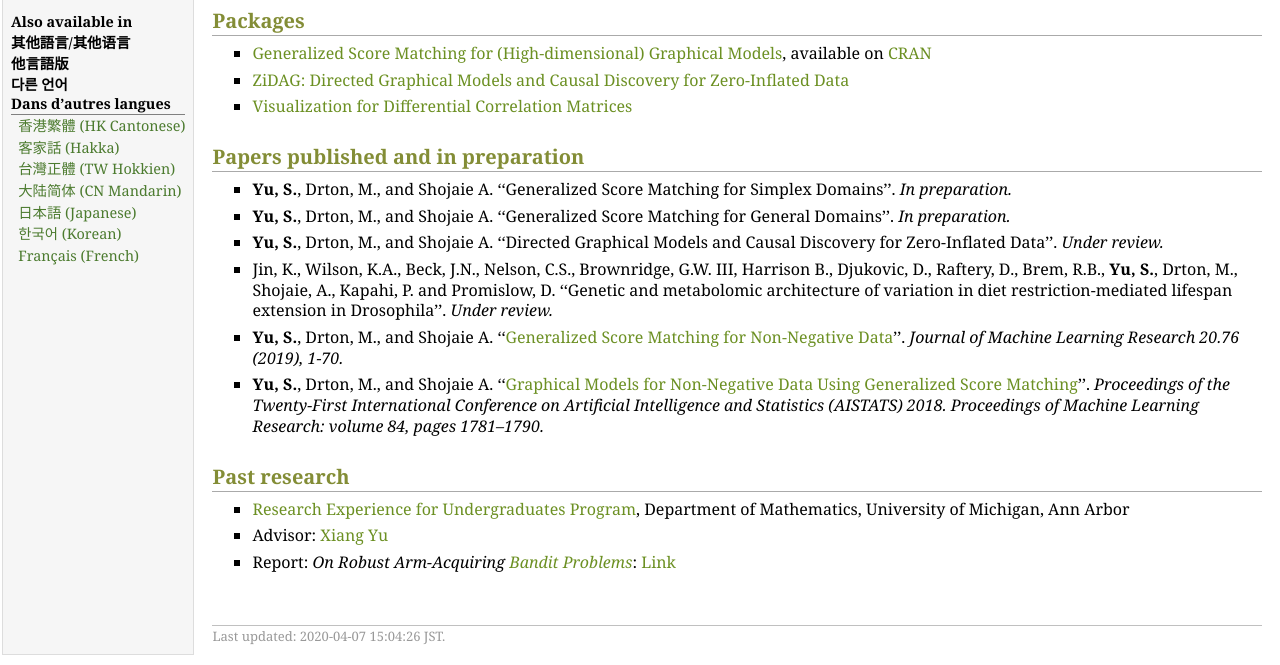
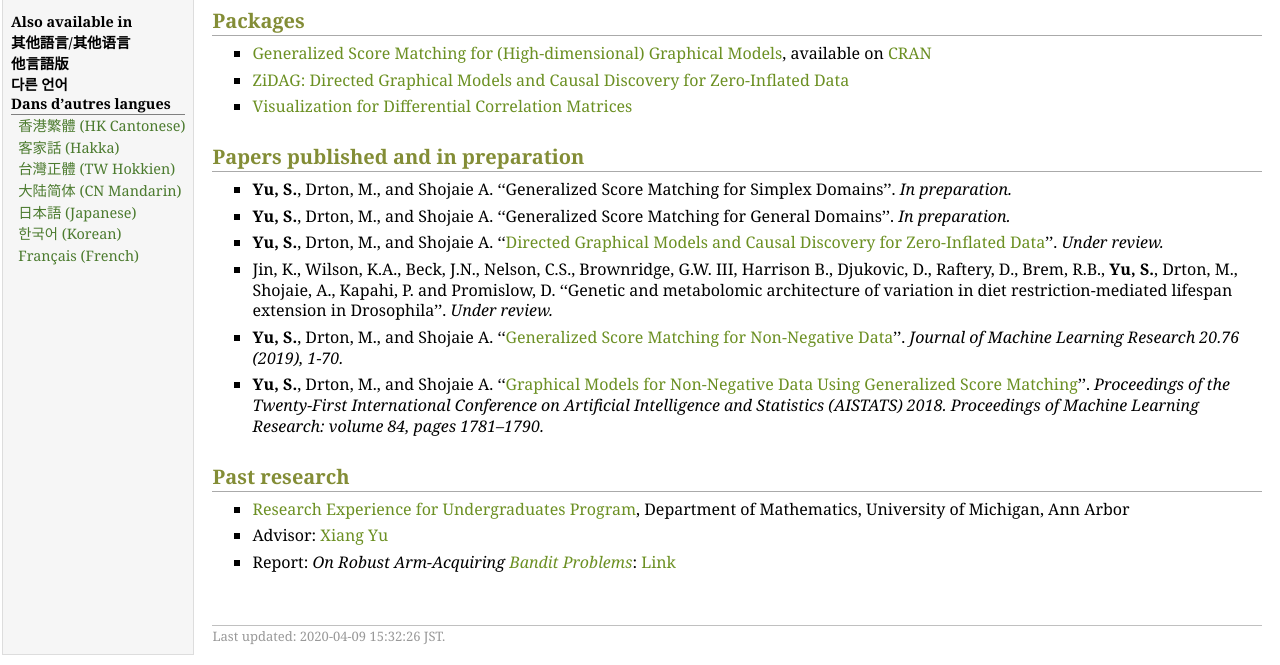
Before and after one commit to sqyu/sqyu.github.io, a plain HTML site: page research.html in a window 1280 px wide. Shown: the part 135-800 px from the top of the page. Drawn offline with Linux system fonts and the light colour scheme.

Commit message:
Link to zero arxiv

```diff
--- a/research.html
+++ b/research.html
@@ -55,12 +55,12 @@ ga('send', 'pageview');
 </li>
 <li><p><b>Yu, S.</b>, Drton, M., and Shojaie A.&nbsp;&lsquo;&lsquo;Generalized Score Matching for General Domains&rsquo;&rsquo;. <i>In preparation.</i></p>
 </li>
-<li><p><b>Yu, S.</b>, Drton, M., and Shojaie A.&nbsp;&lsquo;&lsquo;Directed Graphical Models and Causal Discovery for Zero-Inflated Data&rsquo;&rsquo;. <i>Under review.</i></p>
+<li><p><b>Yu, S.</b>, Drton, M., and Shojaie A.&nbsp;&lsquo;&lsquo;<a href="https://arxiv.org/abs/2004.04150">Directed Graphical Models and Causal Discovery for Zero-Inflated Data</a>&rsquo;&rsquo;. <i>Under review.</i></p>
 </li>
 <li><p>Jin, K., Wilson, K.A., Beck, J.N., Nelson, C.S., Brownridge, G.W. III, Harrison B., Djukovic, D., Raftery, D., Brem, R.B., <b>Yu, S.</b>,
 Drton, M., Shojaie, A., Kapahi, P. and Promislow, D.&nbsp;&lsquo;&lsquo;Genetic and metabolomic architecture of variation in diet restriction-mediated lifespan extension in Drosophila&rsquo;&rsquo;. <i>Under review.</i></p>
 </li>
-<li><p><b>Yu, S.</b>, Drton, M., and Shojaie A.&nbsp;&lsquo;&lsquo;<a href="http://jmlr.org/papers/volume20/18-278/18-278.pdf">Generalized Score Matching for Non-Negative Data</a>&rsquo;&rsquo;. <i>Journal of Machine Learning Research 20.76 (2019), 1-70.</i></p>
+<li><p><b>Yu, S.</b>, Drton, M., and Shojaie A.&nbsp;&lsquo;&lsquo;<a href="http://jmlr.org/papers/v20/18-278.html">Generalized Score Matching for Non-Negative Data</a>&rsquo;&rsquo;. <i>Journal of Machine Learning Research 20.76 (2019), 1-70.</i></p>
 </li>
 <li><p><b>Yu, S.</b>, Drton, M., and Shojaie A.&nbsp;&lsquo;&lsquo;<a href="http://proceedings.mlr.press/v84/yu18b.html">Graphical Models for Non-Negative Data Using Generalized Score Matching</a>&rsquo;&rsquo;. <i>Proceedings of the Twenty-First International Conference on Artificial Intelligence and Statistics (AISTATS) 2018. Proceedings of Machine Learning Research: volume 84, pages 1781–1790.</i></p>
 </li>
@@ -76,7 +76,7 @@ Drton, M., Shojaie, A., Kapahi, P. and Promislow, D.&nbsp;&lsquo;&lsquo;Genetic
 </ul>
 <div id="footer">
 <div id="footer-text">
-Last updated: 2020-04-07 15:04:26 JST.
+Last updated: 2020-04-09 15:32:26 JST.
 </div>
 </div>
 </td>
```
Also changed, not shown: 1 other file.
